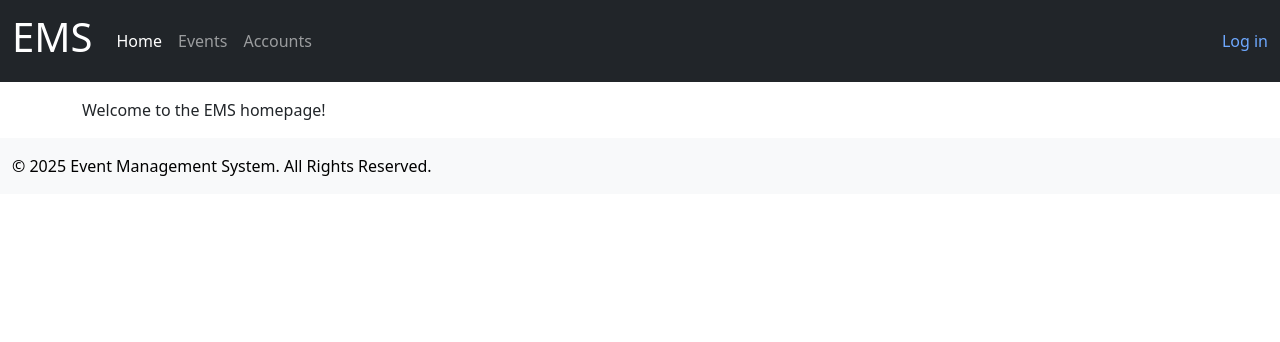
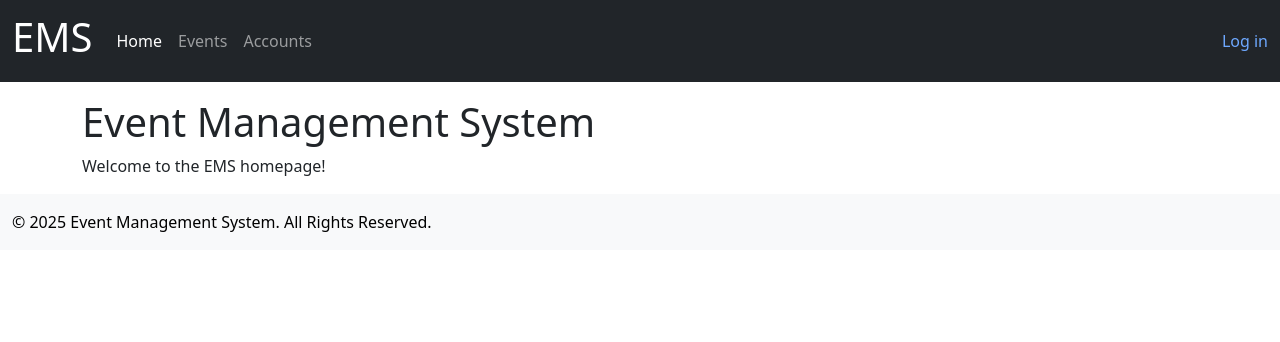
Before and after one commit to erickribeiro-dev/event-management-system, a Django app: page / in a window 1280 px wide. Shown: the top 342 px of the page. Run offline with Django 5.2, Linux system fonts and the light colour scheme; some libraries are stand-ins or nearby versions.

Commit message:
Add h1 placeholder to index page.

```diff
--- a/events/templates/events/index.html
+++ b/events/templates/events/index.html
@@ -4,6 +4,7 @@
 
 {% block content %}
     <div>
+        <h1>Event Management System</h1>
         <p>Welcome to the EMS homepage!</p>
     </div>
 {% endblock content %}
```
